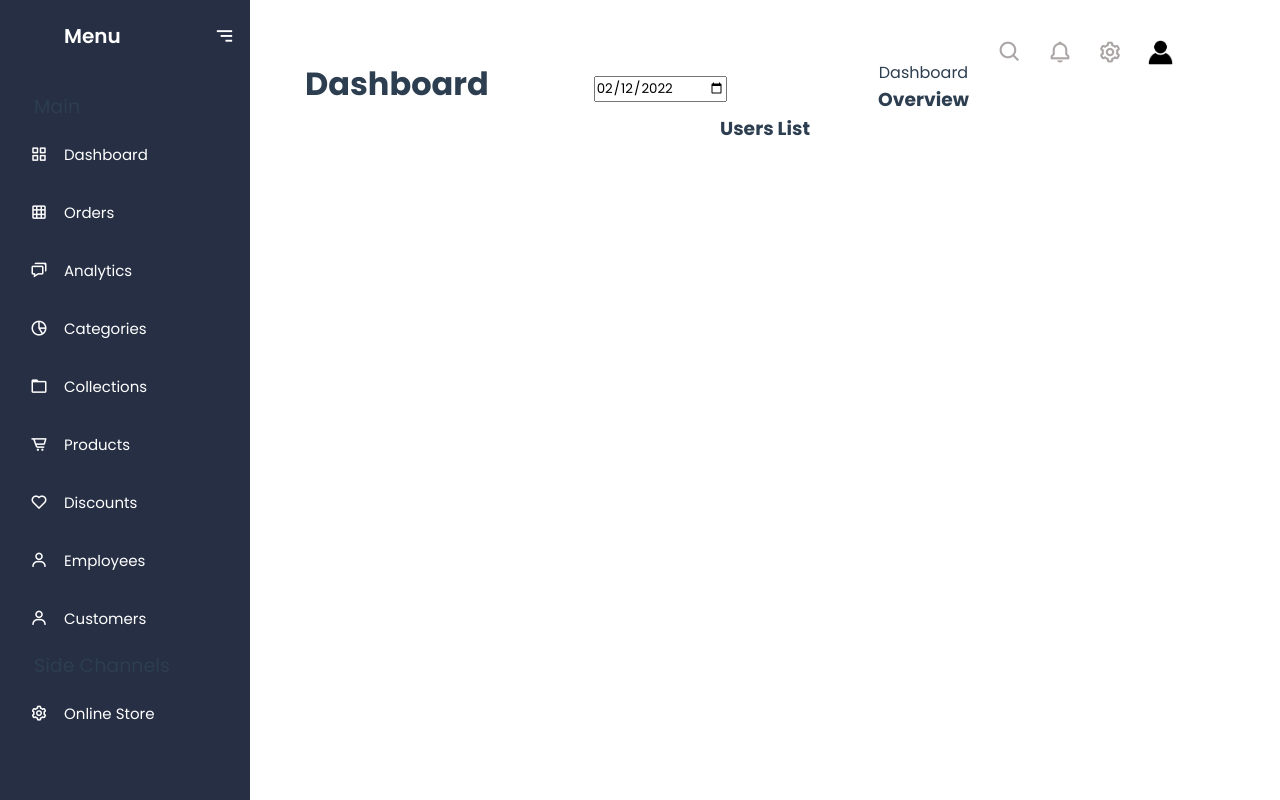
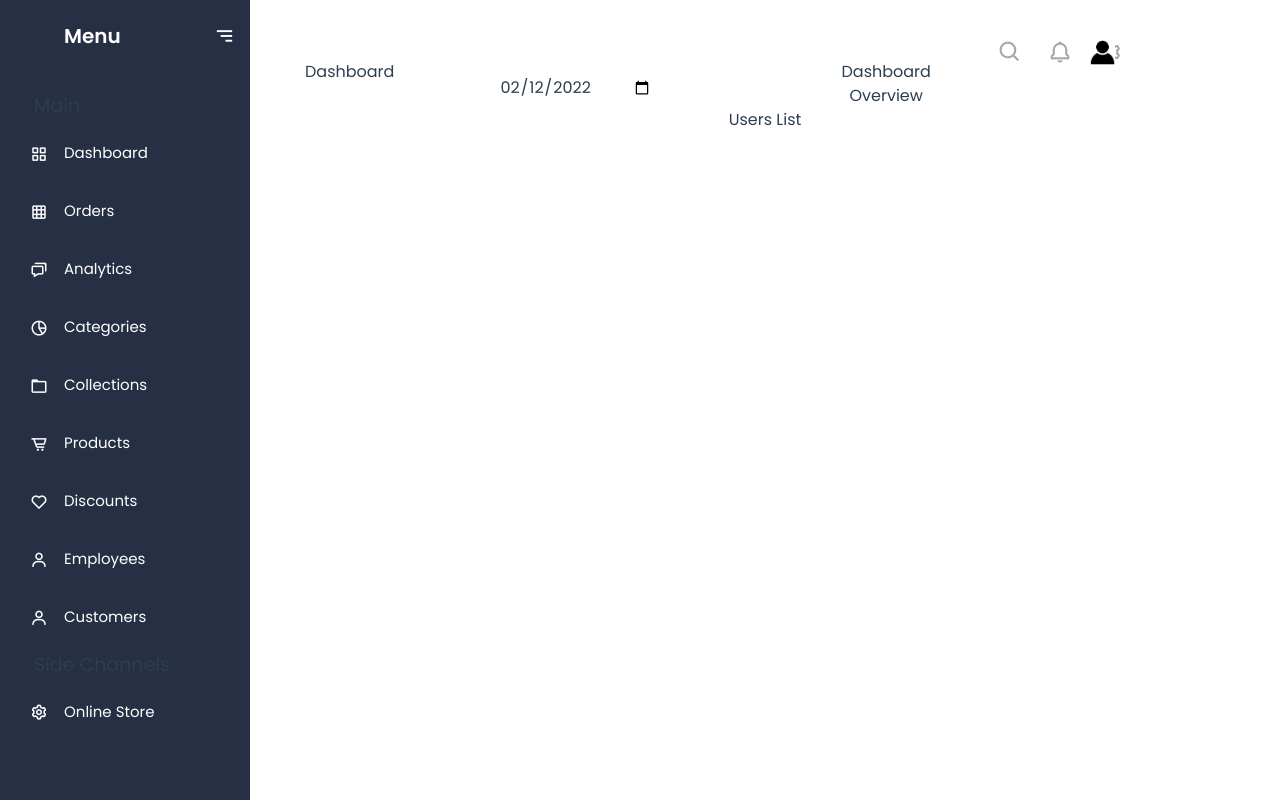
Before and after one commit to Ceasar15/vue-dashboard, a Vue app: page /dashboard in a window 1280 px wide. Built offline with nearby package versions, Linux system fonts and the light colour scheme.

Commit message:
tailwind css

```diff
--- a/package.json
+++ b/package.json
@@ -8,7 +8,10 @@
     "lint": "vue-cli-service lint"
   },
   "dependencies": {
+    "autoprefixer": "^10.4.2",
     "core-js": "^3.8.3",
+    "postcss": "^8.4.8",
+    "tailwindcss": "^3.0.23",
     "vue": "^3.2.13",
     "vue-router": "^4.0.13",
     "vue-sidebar-menu-akahon": "^0.1.4",
--- /dev/null
+++ b/postcss.config.js
@@ -0,0 +1,6 @@
+module.exports = {
+  plugins: {
+    tailwindcss: {},
+    autoprefixer: {},
+  },
+}
--- /dev/null
+++ b/src/assets/css/tailwind.css
@@ -0,0 +1,3 @@
+@tailwind base;
+@tailwind components;
+@tailwind utilities;
--- a/src/main.js
+++ b/src/main.js
@@ -1,6 +1,7 @@
 import { createApp } from 'vue'
 import App from './App.vue'
 import router from './router'
+import '../src/assets/css/tailwind.css'
 
 createApp(App).
   use(router).
--- /dev/null
+++ b/tailwind.config.js
@@ -0,0 +1,8 @@
+module.exports = {
+  purge:["./public/index.html", "./src/**/*.{vue,js,ts}"],
+  content: [],
+  theme: {
+    extend: {},
+  },
+  plugins: [],
+}
```
Also changed, not shown: 1 other file (tests, documents, lock files or other folders).
